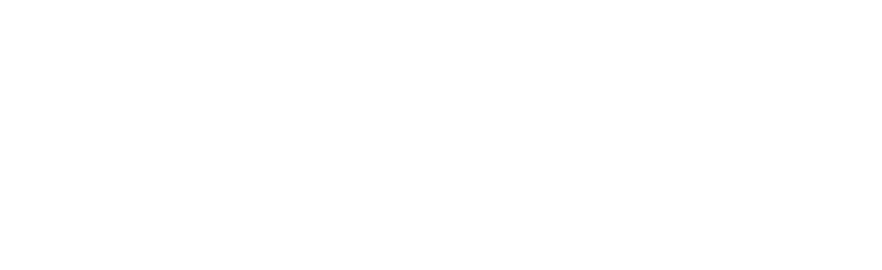
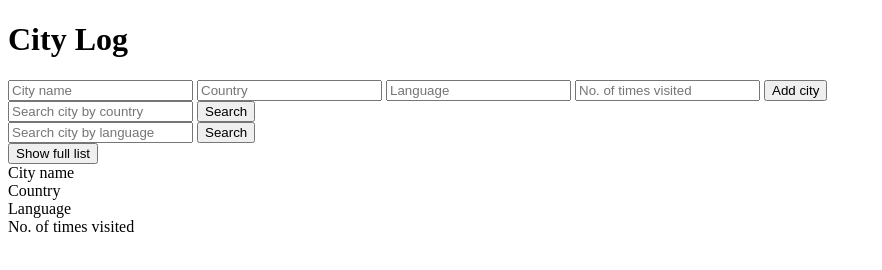
Before and after one commit to anna-jonsson/U2_Jonsson_Anna, a plain HTML site: page index.html in a window 1280 px wide. Shown: the whole page, without its empty margins (0-882 px from the left). Drawn offline with Linux system fonts and the light colour scheme.

Commit message:
Built HTML structure
Built and structured my HTML file, which was empty before.

```diff
--- a/index.html
+++ b/index.html
@@ -9,6 +9,42 @@
 </head>
 <body>
 
+    <h1>City Log</h1>
+
+    <div id="add">
+        <form id="city-form">
+            <input id="name" type="text" placeholder="City name">
+            <input id="country" type="text" placeholder="Country">
+            <input id="language" type="text" placeholder="Language">
+            <input id="visit" type="number" placeholder="No. of times visited">
+            <button>Add city</button>
+        </form>
+    </div>
+
+    <div id="filter">
+        <form id="filter-by-country">
+            <input id="filter-country" type="text" placeholder="Search city by country">
+            <button>Search</button>
+        </form>
+
+        <form id="filter-by-language">
+            <input id="filter-language" type="text" placeholder="Search city by language">
+            <button>Search</button>
+
+        </form>
+
+        <button id="reset-filters">Show full list</button>
+    </div>
+
+    <div id="headlines">
+        <div>City name</div>
+        <div>Country</div>
+        <div>Language</div>
+        <div>No. of times visited</div>
+    </div>
+
+    <div id="results"></div>
+
     <script src="database.js"></script>
     <script src="main.js"></script>
 </body>
```
